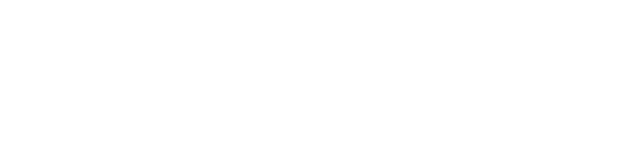
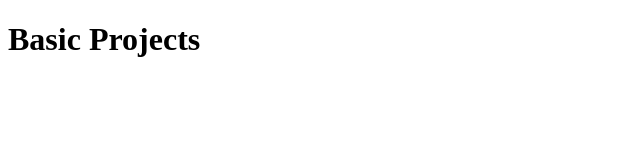
Before and after one commit to abbasideev/basic-projects, a plain HTML site: page index.html in a window 1280 px wide. Shown: the whole page, without its empty margins (0-640 px from the left). Drawn offline with Linux system fonts and the light colour scheme.

Commit message:
create h1

```diff
--- a/index.html
+++ b/index.html
@@ -5,5 +5,7 @@
     <meta name="viewport" content="width=device-width, initial-scale=1.0" />
     <title>Basic Projects</title>
   </head>
-  <body></body>
+  <body>
+    <h1>Basic Projects</h1>
+  </body>
 </html>
```
